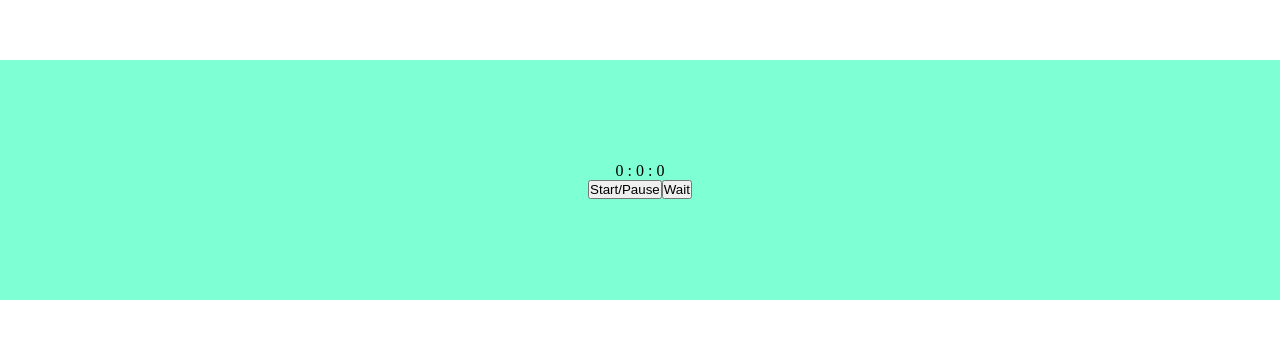
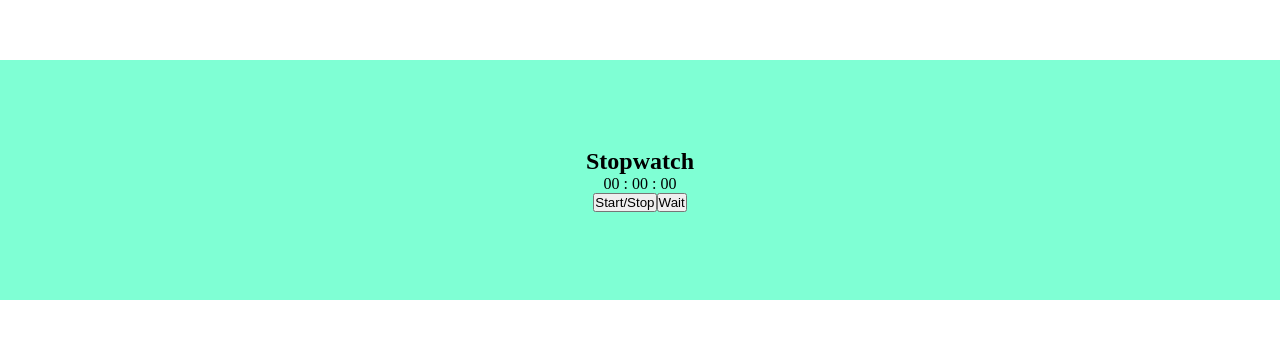
Before and after one commit to ArtemBilas/react-stopwatch, a React (Create React App) app: page / in a window 1280 px wide. Shown: the part 220-558 px from the top of the page. Built offline with nearby package versions, Linux system fonts and the light colour scheme.

Commit message:
added logic for buttons and also added new components

```diff
--- a/src/App.js
+++ b/src/App.js
@@ -1,52 +1,87 @@
-import React, { useState } from 'react';
+import React, { useState, useRef } from 'react';
 import styles from './App.module.css';
 
-import Button from './components/Button/Button';
+import formatTime from './utils';
 import Layout from './components/Layout/Layout';
 import Stopwatch from './components/Stopwatch/Stopwatch';
 
 const App = () => {
-  const [seconds, setSeconds] = useState(0);
-  const [minutes, setMinutes] = useState(0);
-  const [hours, setHours] = useState(0);
+  const [timer, setTimer] = useState(0);
+  const countRef = useRef(null);
+  const millisecondsRef = useRef(null);
 
-  const [btnToggle, setBtnToggle] = useState('Start/Pause');
+  const [titleToggle, setBtnToggle] = useState('Start/Stop');
   const [isStart, setIsStart] = useState(true);
 
-  const btnTitleOnChange = () => {
-    if (!isStart) {
-      setIsStart(!isStart);
-      setBtnToggle('Pause');
+  const onStart = () => {
+    countRef.current = setInterval(() => {
+      setTimer((timer) => timer + 1);
+    }, 1000);
+  }
+
+  const onPause = () => {
+    clearInterval(countRef.current);
+  }
+
+  const onReset = () => {
+    clearInterval(countRef.current);
+    setTimer(0);
+
+    setIsStart(true);
+    setBtnToggle('Start/Stop');
+  }
+
+  const onCoundown = () => {
+    return millisecondsRef.current = new Date();
+  }
+
+  const onWait = () => {
+    const toMili = millisecondsRef.current.getMilliseconds();
+
+    if (toMili > 300) {
+      clearInterval(countRef.current);
+      onPause();
+
+      setIsStart(true);
+      setBtnToggle('Start');
     } else {
-      setIsStart(!isStart);
-      setBtnToggle('Start');
+      console.log('nothing');
+      return;
     }
   }
 
-  const btnOnWait = () => {
-    setBtnToggle('Start/Pause');
+  const handleToggle = () => {
+    if (!isStart) {
+      onReset()
+      setIsStart(!isStart);
+      setBtnToggle('Start/Stop');
+
+    } else {
+      onStart();
+      setIsStart(!isStart);
+      setBtnToggle('Stop');
+    }
   }
 
   return (
     <Layout>
+      <h2>Stopwatch</h2>
       <section className={styles.App}>
         <Stopwatch
-          seconds={seconds}
-          minutes={minutes}
-          hours={hours}
+          timer={timer}
+          formatTime={formatTime}
         />
+
         <section>
-          <Button
-            title={btnToggle}
-            events={btnTitleOnChange}
-            classes={btnToggle}
-          />
-
-          <Button
-            title='Wait'
-            events={btnOnWait}
-            classes={btnToggle}
-          />
+          <button
+            onClick={() => handleToggle()}
+          >
+            {titleToggle}
+          </button>
+          <button
+            onClick={() => onCoundown()}
+            onDoubleClick={() => onWait()}
+          >Wait</button>
         </section>
       </section>
     </Layout>
--- a/src/components/Button/Button.js
+++ /dev/null
@@ -1,23 +0,0 @@
-import React from 'react';
-import './Button.module.css';
-
-const Button = (props) => {
-  const { title, events, classes} = props;
-  const style = ['Button'];
-
-  if(classes){
-    style.push(classes);
-  }
-
-
-  return (
-    <button
-      className={style.join(' ')}
-      onClick={() => events()}
-    >
-      {title}
-    </button>
-  );
-}
-
-export default Button;
--- a/src/components/Button/Button.module.css
+++ /dev/null
@@ -1,16 +0,0 @@
-.Button{
-  width: 150px;
-  height: 60px;
-  max-width:300px ;
-  max-height: 150px;
-  border: none;
-  border-radius: 5px;
-  background-color: yellowgreen;
-  color: black;
-  margin: 5px;
-}
-
-.Button:hover{
-  background-color: black;
-  color: white;
-}
--- a/src/components/Stopwatch/Stopwatch.js
+++ b/src/components/Stopwatch/Stopwatch.js
@@ -2,12 +2,10 @@ import React from 'react';
 import styles from './Stopwatch.module.css';
 
 const Stopwatch = (props) => {
-  const {minutes, seconds, hours} = props;
+  const {formatTime, timer} = props;
   return(
     <section className={styles.Stopwatch}>
-      <span>{hours}&nbsp;:&nbsp;</span>
-      <span>{minutes}&nbsp;:&nbsp;</span>
-      <span>{seconds}</span>
+      <p>{formatTime(timer)}</p>
     </section>
   );
 }
--- /dev/null
+++ b/src/utils.js
@@ -0,0 +1,10 @@
+const formatTime = (time) => {
+  const getSeconds = `0${(time % 60)}`.slice(-2);
+  const minutes = `${Math.floor(time / 60)}`;
+  const getMinutes = `0${minutes % 60}`.slice(-2);
+  const getHours = `0${Math.floor(time / 3600)}`.slice(-2);
+
+  return `${getHours} : ${getMinutes} : ${getSeconds}`;
+}
+
+export default formatTime;
```
